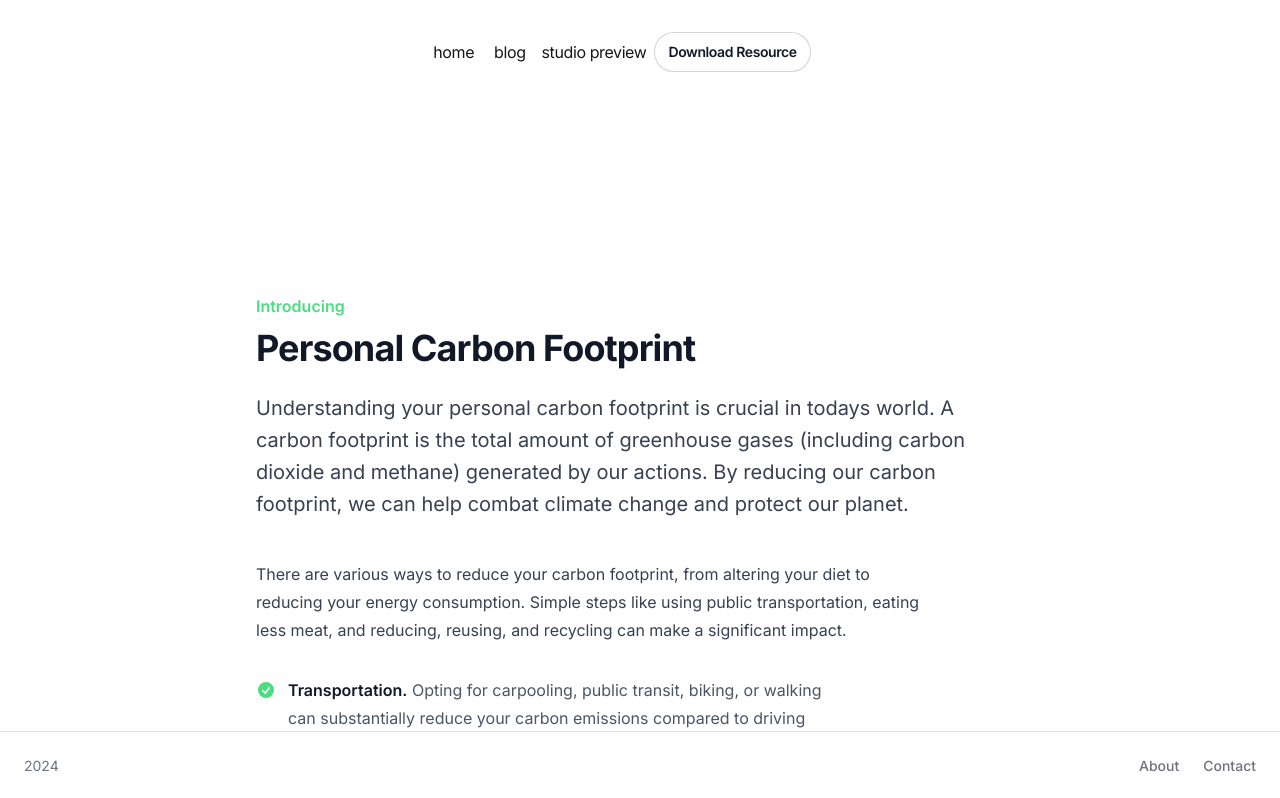
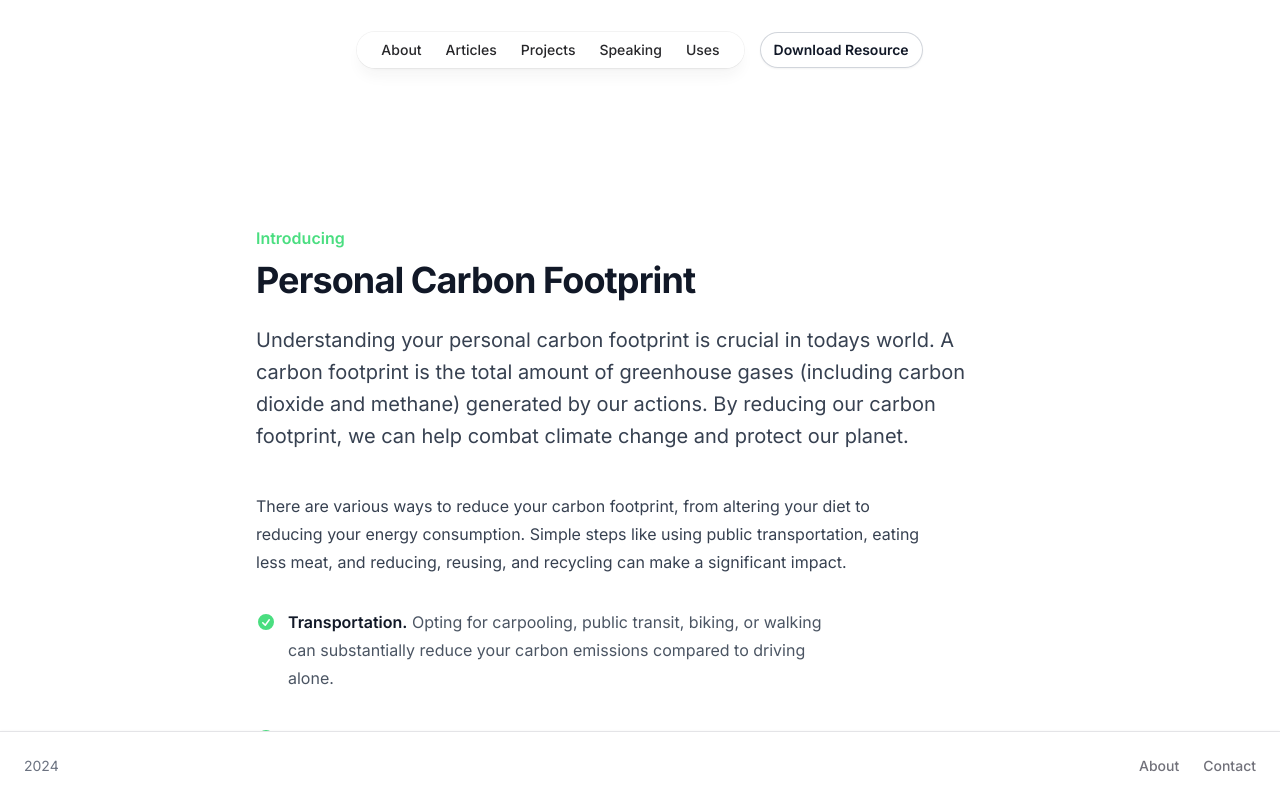
Before and after one commit to thomasx-0/ecopil0, a Next.js app: page / in a window 1280 px wide. Shown: the top 798 px of the page. Built offline with nearby package versions, Linux system fonts and the light colour scheme.

Commit message:
Implement new navigation components and dark mode styling
Replaced existing navigation with mobile and desktop versions using Headless UI for enhanced user experience. Added dark mode support across components and updated related dependencies.

```diff
--- a/app/components/content.tsx
+++ b/app/components/content.tsx
@@ -2,10 +2,12 @@ import { CheckCircleIcon } from '@heroicons/react/20/solid'
 
 export function Content() {
   return (
-      <div className="bg-white px-6 py-32 lg:px-8">
-        <div className="mx-auto max-w-3xl text-base leading-7 text-gray-700">
-          <p className="text-base font-semibold leading-7 text-green-400">Introducing</p>
-          <h1 className="mt-2 text-3xl font-bold tracking-tight text-gray-900 sm:text-4xl">Personal Carbon Footprint</h1>
+      <div className="px-6 py-32 lg:px-8">
+        <div className="mx-auto max-w-3xl text-base leading-7 text-gray-700 dark:text-gray-300">
+          <p className="text-base font-semibold leading-7 text-green-400 dark:text-green-300">Introducing</p>
+          <h1 className="mt-2 text-3xl font-bold tracking-tight text-gray-900 dark:text-gray-100 sm:text-4xl">
+            Personal Carbon Footprint
+          </h1>
           <p className="mt-6 text-xl leading-8">
             Understanding your personal carbon footprint is crucial in todays world. A carbon footprint is the total amount of greenhouse gases (including carbon dioxide and methane) generated by our actions. By reducing our carbon footprint, we can help combat climate change and protect our planet.
           </p>
@@ -13,35 +15,35 @@ export function Content() {
             <p>
               There are various ways to reduce your carbon footprint, from altering your diet to reducing your energy consumption. Simple steps like using public transportation, eating less meat, and reducing, reusing, and recycling can make a significant impact.
             </p>
-            <ul role="list" className="mt-8 max-w-xl space-y-8 text-gray-600">
+            <ul role="list" className="mt-8 max-w-xl space-y-8 text-gray-600 dark:text-gray-400">
               <li className="flex gap-x-3">
-                <CheckCircleIcon aria-hidden="true" className="mt-1 h-5 w-5 flex-none text-green-400" />
+                <CheckCircleIcon aria-hidden="true" className="mt-1 h-5 w-5 flex-none text-green-400 dark:text-green-300" />
                 <span>
-                <strong className="font-semibold text-gray-900">Transportation.</strong> Opting for carpooling, public transit, biking, or walking can substantially reduce your carbon emissions compared to driving alone.
+                <strong className="font-semibold text-gray-900 dark:text-gray-100">Transportation.</strong> Opting for carpooling, public transit, biking, or walking can substantially reduce your carbon emissions compared to driving alone.
               </span>
               </li>
               <li className="flex gap-x-3">
-                <CheckCircleIcon aria-hidden="true" className="mt-1 h-5 w-5 flex-none text-green-400" />
+                <CheckCircleIcon aria-hidden="true" className="mt-1 h-5 w-5 flex-none text-green-400 dark:text-green-300" />
                 <span>
-                <strong className="font-semibold text-gray-900">Diet.</strong> Reducing meat consumption, especially beef, and opting for more plant-based meals can lower your carbon footprint significantly.
+                <strong className="font-semibold text-gray-900 dark:text-gray-100">Diet.</strong> Reducing meat consumption, especially beef, and opting for more plant-based meals can lower your carbon footprint significantly.
               </span>
               </li>
               <li className="flex gap-x-3">
-                <CheckCircleIcon aria-hidden="true" className="mt-1 h-5 w-5 flex-none text-green-400" />
+                <CheckCircleIcon aria-hidden="true" className="mt-1 h-5 w-5 flex-none text-green-400 dark:text-green-300" />
                 <span>
-                <strong className="font-semibold text-gray-900">Energy Usage.</strong> Utilizing energy-efficient appliances, reducing unnecessary electricity use, and considering renewable energy sources can help reduce your carbon emissions.
+                <strong className="font-semibold text-gray-900 dark:text-gray-100">Energy Usage.</strong> Utilizing energy-efficient appliances, reducing unnecessary electricity use, and considering renewable energy sources can help reduce your carbon emissions.
               </span>
               </li>
             </ul>
             <p className="mt-8">
               Every small action counts. Simple changes in our daily routines can aggregate to significant benefits for the environment. Its all about making conscious choices and encouraging others to do the same.
             </p>
-            <h2 className="mt-16 text-2xl font-bold tracking-tight text-gray-900">Steps Towards a Greener Future</h2>
+            <h2 className="mt-16 text-2xl font-bold tracking-tight text-gray-900 dark:text-gray-100">Steps Towards a Greener Future</h2>
             <p className="mt-6">
               Education and awareness are key. Understanding the impact of our actions on the environment and taking steps to reduce our carbon footprint can help pave the way to a sustainable future. Start small, stay committed, and together we can make a big difference.
             </p>
-            <figure className="mt-10 border-l border-green-400 pl-9">
-              <blockquote className="font-semibold text-gray-900">
+            <figure className="mt-10 border-l border-green-400 dark:border-green-300 pl-9">
+              <blockquote className="font-semibold text-gray-900 dark:text-gray-100">
                 <p>
                   “Sustainable practices are not just beneficial for the environment; they also foster a healthier lifestyle and community. By making greener choices, we contribute to a better world for ourselves and future generations.”
                 </p>
--- a/app/components/downloader.tsx
+++ b/app/components/downloader.tsx
@@ -24,7 +24,7 @@ export const Downloader = () => {
     <button
       onClick={downloadResume}
       type="button"
-      className="rounded-full bg-white px-3.5 py-2 text-sm font-semibold text-gray-900 shadow-sm ring-1 ring-inset ring-gray-300 hover:bg-gray-50"
+      className=" ml-4 rounded-full bg-white px-3.5 py-2 text-sm font-semibold text-gray-900 shadow-sm ring-1 ring-inset ring-gray-300 hover:bg-gray-50"
     >
      Download Resource
     </button>
--- a/app/components/nav.tsx
+++ b/app/components/nav.tsx
@@ -2,44 +2,155 @@
 
 import Link from 'next/link'
 import React from "react";
+import {
+  Popover,
+  PopoverButton,
+  PopoverBackdrop,
+  PopoverPanel,
+} from '@headlessui/react'
 import Downloader from "./downloader";
+import {usePathname} from "next/navigation";
+import clsx from "clsx";
 
-const navItems = {
-    '/': {
-        name: 'home',
-    },
-    '/blog': {
-        name: 'blog',
-    },
-    'https://studio.tailwindui.com/': {
-        name: 'studio preview',
-    },
+function ChevronDownIcon(props: React.ComponentPropsWithoutRef<'svg'>) {
+  return (
+    <svg viewBox="0 0 8 6" aria-hidden="true" {...props}>
+      <path
+        d="M1.75 1.75 4 4.25l2.25-2.5"
+        fill="none"
+        strokeWidth="1.5"
+        strokeLinecap="round"
+        strokeLinejoin="round"
+      />
+    </svg>
+  )
+}
+
+function MobileNavItem({
+  href,
+  children,
+}: {
+  href: string
+  children: React.ReactNode
+}) {
+  return (
+    <li>
+      <PopoverButton as={Link} href={href} className="block py-2">
+        {children}
+      </PopoverButton>
+    </li>
+  )
+}
+
+function CloseIcon(props: React.ComponentPropsWithoutRef<'svg'>) {
+  return (
+    <svg viewBox="0 0 24 24" aria-hidden="true" {...props}>
+      <path
+        d="m17.25 6.75-10.5 10.5M6.75 6.75l10.5 10.5"
+        fill="none"
+        stroke="currentColor"
+        strokeWidth="1.5"
+        strokeLinecap="round"
+        strokeLinejoin="round"
+      />
+    </svg>
+  )
+}
+
+function MobileNavigation(
+  props: React.ComponentPropsWithoutRef<typeof Popover>,
+) {
+  return (
+    <Popover {...props}>
+      <PopoverButton className="group flex items-center rounded-full bg-white/90 px-4 py-2 text-sm font-medium text-zinc-800 shadow-lg shadow-zinc-800/5 ring-1 ring-zinc-900/5 backdrop-blur dark:bg-zinc-800/90 dark:text-zinc-200 dark:ring-white/10 dark:hover:ring-white/20">
+        Menu
+        <ChevronDownIcon className="ml-3 h-auto w-2 stroke-zinc-500 group-hover:stroke-zinc-700 dark:group-hover:stroke-zinc-400" />
+      </PopoverButton>
+      <PopoverBackdrop
+        transition
+        className="fixed inset-0 z-50 bg-zinc-800/40 backdrop-blur-sm duration-150 data-[closed]:opacity-0 data-[enter]:ease-out data-[leave]:ease-in dark:bg-black/80"
+      />
+      <PopoverPanel
+        focus
+        transition
+        className="fixed inset-x-4 top-8 z-50 origin-top rounded-3xl bg-white p-8 ring-1 ring-zinc-900/5 duration-150 data-[closed]:scale-95 data-[closed]:opacity-0 data-[enter]:ease-out data-[leave]:ease-in dark:bg-zinc-900 dark:ring-zinc-800"
+      >
+        <div className="flex flex-row-reverse items-center justify-between">
+          <PopoverButton aria-label="Close menu" className="-m-1 p-1">
+            <CloseIcon className="h-6 w-6 text-zinc-500 dark:text-zinc-400" />
+          </PopoverButton>
+          <h2 className="text-sm font-medium text-zinc-600 dark:text-zinc-400">
+            Navigation
+          </h2>
+        </div>
+        <nav className="mt-6">
+          <ul className="-my-2 divide-y divide-zinc-100 text-base text-zinc-800 dark:divide-zinc-100/5 dark:text-zinc-300">
+            <MobileNavItem href="/about">About</MobileNavItem>
+            <MobileNavItem href="/articles">Articles</MobileNavItem>
+            <MobileNavItem href="/projects">Projects</MobileNavItem>
+            <MobileNavItem href="/speaking">Speaking</MobileNavItem>
+            <MobileNavItem href="/uses">Uses</MobileNavItem>
+              <Downloader />
+          </ul>
+        </nav>
+      </PopoverPanel>
+    </Popover>
+  )
+}
+
+function NavItem({
+  href,
+  children,
+}: {
+  href: string
+  children: React.ReactNode
+}) {
+  let isActive = usePathname() === href
+
+  return (
+    <li>
+      <Link
+        href={href}
+        className={clsx(
+          'relative block px-3 py-2 transition',
+          isActive
+            ? 'text-green-400 dark:text-green-400'
+            : 'hover:text-green-400 dark:hover:text-green-400',
+        )}
+      >
+        {children}
+        {isActive && (
+          <span className="absolute inset-x-1 -bottom-px h-px bg-gradient-to-r from-teal-500/0 via-teal-500/40 to-teal-500/0 dark:from-teal-400/0 dark:via-teal-400/40 dark:to-teal-400/0" />
+        )}
+      </Link>
+    </li>
+  )
+}
+
+function DesktopNavigation(props: React.ComponentPropsWithoutRef<'nav'>) {
+  return (
+    <nav {...props}>
+        <div className="flex flex-row items-center justify-between">
+            <ul className="flex rounded-full bg-white/90 px-3 text-sm font-medium text-zinc-800 shadow-lg shadow-zinc-800/5 ring-1 ring-zinc-900/5 backdrop-blur dark:bg-zinc-800/90 dark:text-zinc-200 dark:ring-white/10">
+                <NavItem href="/about">About</NavItem>
+                <NavItem href="/articles">Articles</NavItem>
+                <NavItem href="/projects">Projects</NavItem>
+                <NavItem href="/speaking">Speaking</NavItem>
+                <NavItem href="/uses">Uses</NavItem>
+            </ul>
+            <Downloader />
+        </div>
+
+    </nav>
+  )
 }
 
 export function Navbar() {
     return (
-        <aside className="-ml-[8px] mb-16 tracking-tight">
-            <div className="lg:sticky lg:top-20">
-                <nav
-                    className="flex flex-row items-start relative px-0 pb-0 fade md:overflow-auto scroll-pr-6 md:relative"
-                    id="nav"
-                >
-                    <div className="flex flex-row space-x-0 pr-10">
-                        {Object.entries(navItems).map(([path, {name}]) => {
-                            return (
-                                <Link
-                                    key={path}
-                                    href={path}
-                                    className="transition-all hover:text-neutral-800 dark:hover:text-neutral-200 flex align-middle relative py-1 px-2 m-1"
-                                >
-                                    {name}
-                                </Link>
-                            )
-                        })}
-                        <Downloader />
-                    </div>
-                </nav>
-            </div>
-        </aside>
+
+        <div className="flex flex-1 justify-end md:justify-center">
+            <MobileNavigation className="pointer-events-auto md:hidden"/>
+            <DesktopNavigation className="pointer-events-auto hidden md:block"/>
+        </div>
     )
 }
--- a/package.json
+++ b/package.json
@@ -9,6 +9,7 @@
     "lint": "next lint"
   },
   "dependencies": {
+    "@headlessui/react": "^2.1.10",
     "@heroicons/react": "^2.1.5",
     "@prisma/client": "^5.3.1",
     "@vercel/speed-insights": "^1.0.12",
```
Also changed, not shown: 1 other file (tests, documents, lock files or other folders).
